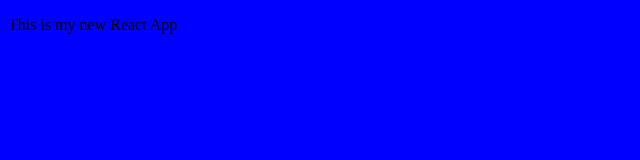
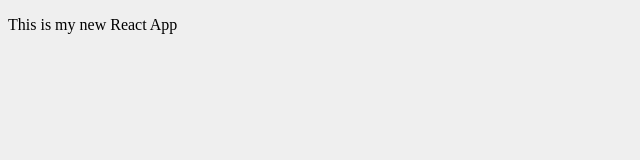
Before and after one commit to Soup-Flies/react-dev-tooling, a React app: page / in a window 1280 px wide. Shown: the whole page, without its empty margins (0-640 px from the left). Built offline with nearby package versions, Linux system fonts and the light colour scheme.

Commit message:
master working

```diff
--- a/src/index.js
+++ b/src/index.js
@@ -6,7 +6,7 @@
 
 if (process.env.NODE_ENV !== 'production') console.log('Development is live on the client');
 else {
-  // Dont have cache busting for development in yet
+  // Dont have cache busting for development in yet so any service workers would be implemented in production
   if ('serviceWorker' in navigator) {
     window.addEventListener('load', () => {
       navigator.serviceWorker
--- a/src/styles.css
+++ b/src/styles.css
@@ -1,5 +1,6 @@
 /* This is the global Styles */
 
 body {
-  background: blue;
+  background: #EFEFEF;
+  font-size: 16px;
 }
```
